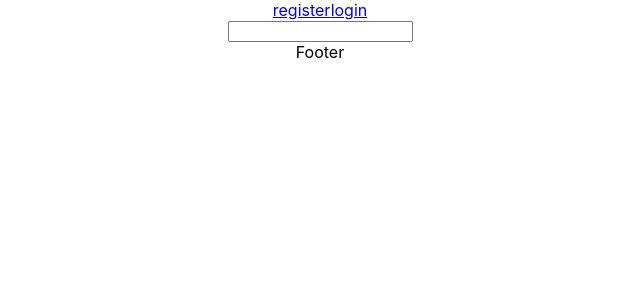
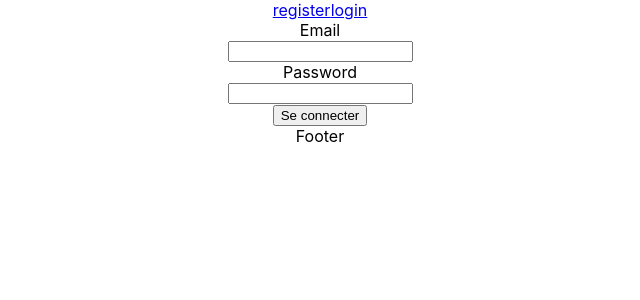
Before and after one commit to Dada-nol/Raama_front, a React (Create React App) app: page /login in a window 1280 px wide. Shown: the top 300 px of the page, without its empty margins (320-960 px from the left). Built offline with nearby package versions, Linux system fonts and the light colour scheme.

Commit message:
Add login method

```diff
--- a/src/pages/Login.jsx
+++ b/src/pages/Login.jsx
@@ -1,9 +1,45 @@
-import React from "react";
+import axios from "axios";
+import { useState } from "react";
 
 function Login() {
+  const [email, setEmail] = useState("");
+  const [password, setPassword] = useState("");
+
+  const handleLogin = async (e) => {
+    e.preventDefault();
+
+    const res = await axios.post("http://localhost:8000/api/login", {
+      email,
+      password,
+    });
+
+    localStorage.setItem("token", res.data.token);
+    alert("Connecté !");
+  };
   return (
-    <form>
-      <input type="text" />
+    <form className="form" onSubmit={handleLogin}>
+      <div className="form-item">
+        <div>
+          <label htmlFor="">Email</label>
+        </div>
+        <input
+          type="text"
+          value={email}
+          onChange={(e) => setEmail(e.target.value)}
+        />
+      </div>
+      <div className="form-item">
+        <div>
+          <label htmlFor="">Password</label>
+        </div>
+        <input
+          type="password"
+          value={password}
+          onChange={(e) => setPassword(e.target.value)}
+        />
+      </div>
+
+      <button type="submit">Se connecter</button>
     </form>
   );
 }
```
